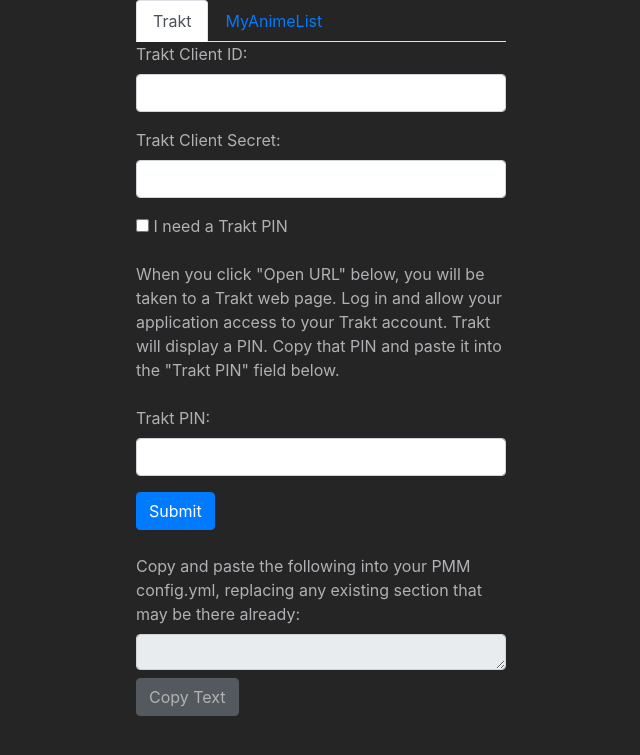
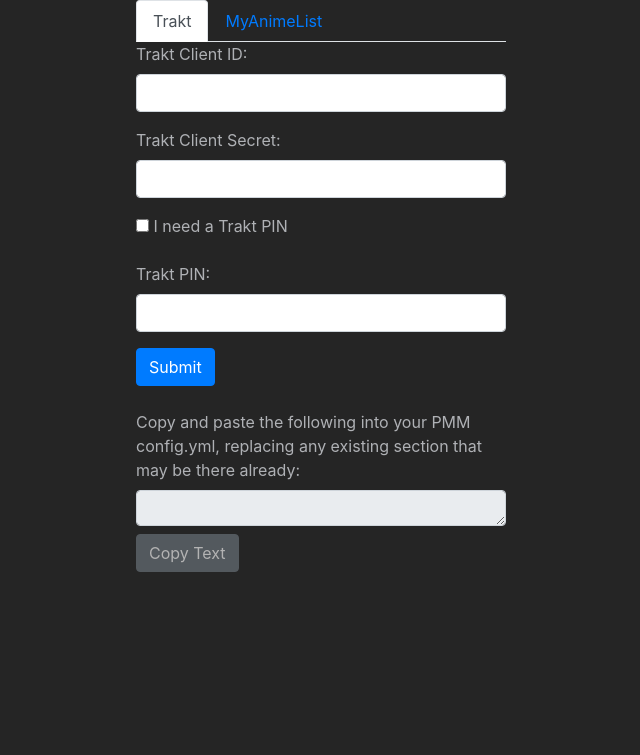
Before and after one commit to Kometa-Team/Trakt-MAL-OAuth, a Flask app: page / in a window 1280 px wide. Shown: the top 755 px of the page, without its empty margins (319-959 px from the left). Run offline with Flask 3, Linux system fonts and the light colour scheme; some libraries are stand-ins or nearby versions.

Commit message:
minor style and behavior tweaks

```diff
--- a/templates/index.html
+++ b/templates/index.html
@@ -38,11 +38,10 @@
                         <label for="toggleField">I need a Trakt PIN</label>
                     </div>
 
-                    When you click "Open URL" below, you will be taken to a Trakt web page.  Log in and allow your application access to your Trakt account.  Trakt will display a PIN.  Copy that PIN and paste it into the "Trakt PIN" field below.<br><br>
                     <div class="form-group" id="urlField" style="display: none;">
-                        <label for="trakt_url">URL:</label>
-                        <input type="text" class="form-control" id="trakt_url" name="trakt_url" readonly oninput="checkURLStart(this)">
-                        <button type="button" class="btn btn-primary mt-2" id="trakt_open_url" onclick="openUrl()">Open URL</button>
+                        When you click "Retrieve PIN" below, you will be taken to a Trakt web page.  Log in and allow your application access to your Trakt account.  Trakt will display a PIN.  Copy that PIN and paste it into the "Trakt PIN" field below.<br><br>
+                        <input type="hidden" class="form-control" id="trakt_url" name="trakt_url" readonly oninput="checkURLStart(this)">
+                        <button type="button" class="btn btn-primary mt-2" id="trakt_open_url" onclick="openUrl()">Retrieve PIN</button>
                     </div>
 
                     <!-- Existing form groups for input1 and input2 -->
@@ -69,11 +68,10 @@
                         <input type="text" class="form-control" id="mal_client_secret" name="mal_client_secret" required>
                     </div>
 
-                    When you click "Open URL" below, you will be taken to a MyAnimeList web page.  Log in and click the Allow option.  You will be redirected to a localhost URL that will not load. Copy that localhost URL and paste it into the "MyAnimeList Localhost URL" field below.<br><br>
+                    When you click "Authenticate with MyAnimeList" below, you will be taken to a MyAnimeList web page.  Log in and click the Allow option.  You will be redirected to a localhost URL that will not load. Copy that localhost URL and paste it into the "MyAnimeList Localhost URL" field below.<br><br>
                     <div class="form-group">
-                        <label for="mal_url">MyAnimeList URL (Auto-updated):</label>
-                        <input type="text" class="form-control" id="mal_url" name="mal_url" readonly>
-                        <button type="button" class="btn btn-primary mt-2" id="mal_open_url" onclick="openMALUrl()">Open URL</button>
+                        <input type="hidden" class="form-control" id="mal_url" name="mal_url" readonly>
+                        <button type="button" class="btn btn-primary mt-2" id="mal_open_url" onclick="openMALUrl()">Authenticate with MyAnimeList</button>
                     </div>
 
                     <div class="form-group">
@@ -179,11 +177,13 @@
 
         // Call autoResize on page load for the result textarea
         window.onload = function() {
-            var resultTextarea = document.getElementById('result');
-            var urlTextarea = document.getElementById('trakt_url');
-            autoResize(resultTextarea);
-            checkContentStart(resultTextarea);
-            checkURLStart(urlTextarea);
+            var result_text = document.getElementById('result');
+            var trakt_url_text = document.getElementById('trakt_url');
+            var mal_url_text = document.getElementById('mal_url');
+            autoResize(result_text);
+            checkContentStart(result_text);
+            checkURLStart(trakt_url_text);
+            checkMALURLStart(mal_url_text)
         };
 
     </script>
```
